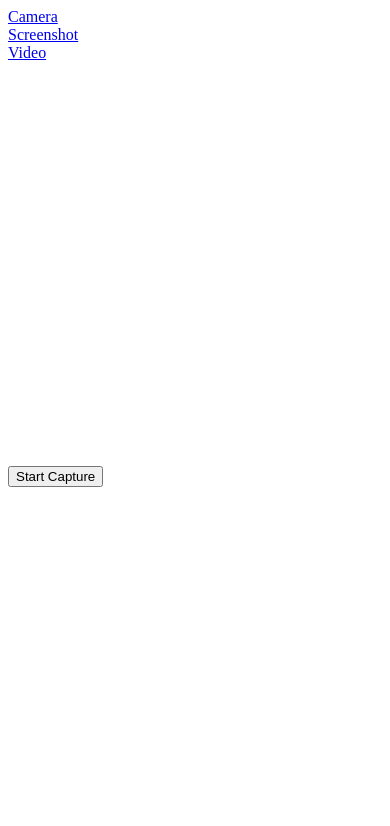
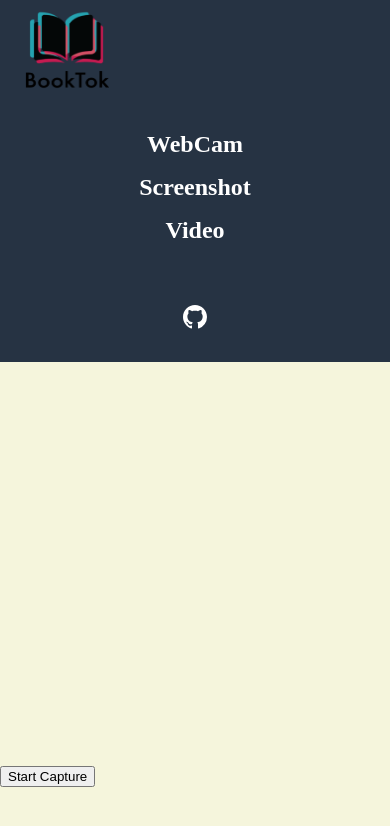
Before and after one commit to fiorelaem/BookTok_Tech_Share, a Next.js app in the folder techshare/: page /video in a window 390 px wide. Shown: the top 826 px of the page. Built offline with nearby package versions, Linux system fonts and the light colour scheme; no server answers.

Commit message:
style update

```diff
--- a/techshare/package.json
+++ b/techshare/package.json
@@ -12,6 +12,7 @@
     "next": "13.2.4",
     "react": "18.2.0",
     "react-dom": "18.2.0",
+    "react-icons": "^4.8.0",
     "react-webcam": "^7.0.1"
   }
 }
--- a/techshare/src/pages/_app.js
+++ b/techshare/src/pages/_app.js
@@ -1,13 +1,43 @@
-// import '@/styles/globals.css'
 import Link from 'next/link'
+import '@/styles/index.css'
+import { BsGithub } from 'react-icons/bs';
 
 export default function App({ Component, pageProps }) {
   return <>
-    <Link href="/camera">Camera</Link>
+    {/* <Link href="/camera">Camera</Link>
     <br></br>
     <Link href="/screenshot">Screenshot</Link>
     <br></br>
-    <Link href="/video">Video</Link>
+    <Link href="/video">Video</Link> */}
+
+    <header>
+      <nav className='navbar'>
+        <Link href="/">
+          <img src="/BookTokLogo.png" alt="BookTok" className='navbar__logo' />
+        </Link>
+
+        <ul className='navbar__menu'>
+          <li>
+            <Link href="/camera"> WebCam</Link>
+          </li>
+
+          <li>
+            <Link href="/screenshot"> Screenshot</Link>
+          </li>
+
+          <li>
+            <Link href="/video"> Video</Link>
+          </li>
+        </ul>
+
+        <ul className='navbar__icons'>
+          <li>
+            <a href="https://github.com/csci5117s23/ReactWebcamTechShare"><BsGithub /></a>
+          </li>
+        </ul>
+      </nav>
+    </header>
+
     <Component {...pageProps} />
   </>
 }
--- a/techshare/src/pages/index.js
+++ b/techshare/src/pages/index.js
@@ -1,8 +1,8 @@
-import Head from 'next/head'
-
+// import Head from 'next/head'
 // import Image from 'next/image'
 // import { Inter } from 'next/font/google'
 // import styles from '@/styles/Home.module.css'
+// import styles from '@styles/index.css';
 
 // const inter = Inter({ subsets: ['latin'] })
 
--- /dev/null
+++ b/techshare/src/styles/index.css
@@ -0,0 +1,105 @@
+body{
+  margin: 0;
+  width:100vw;
+  height:100vh;
+  font-weight: bold;
+  background-color: beige;
+}
+
+/* Link */
+a{
+  text-decoration: none;
+  color: white;
+}
+ .navbar {
+  font-size: x-large;
+  display : flex;
+  justify-content: space-around;
+  align-items: center;
+  background-color: #263343;
+  padding: 8px 12px;
+
+}
+.navbar__logo{
+  height: 85px;
+  width: 85px;
+}
+.navbar__menu {
+  display : flex;
+  list-style: none;
+  padding-left: 0;
+}
+.navbar__menu li{
+  padding: 8px 12px;
+  text-decoration:none;
+  color: white;
+}
+
+.navbar__menu li:hover{
+  background-color: #d49466;
+  border-radius: 4px;
+  transform: rotate(3deg) scale(1.1);
+
+}
+
+.navbar__icons{
+  display:flex;
+  list-style: none;
+  color:white;
+  height: 30px;
+  width: 30px;
+  padding-left: 0;
+}
+.navbar__icons li {
+  padding : 5px 12px;
+  text-align: center;
+}
+
+.Webcam{
+  padding-top: 50px;
+  display: flex;
+  justify-content: center;
+}
+.Captured{
+  padding-top: 50px;
+    display: flex;
+    justify-content: center;
+}
+
+@media screen and (max-width: 768px){
+  .navbar{
+    flex-direction: column;
+    align-items: flex-start;
+    padding: 8px 24px;
+  }
+  .navbar__menu{
+    flex-direction: column;
+    align-items: center;
+    width: 100%;
+  }
+  .navbar__menu li{
+    width:100%;
+    text-align: center;
+  }
+
+  .navbar__icons{
+    justify-content: center;
+    width: 100%;
+  }
+}
+
+
+
+/* body {
+  margin: 0;
+  font-family: -apple-system, BlinkMacSystemFont, 'Segoe UI', 'Roboto', 'Oxygen',
+    'Ubuntu', 'Cantarell', 'Fira Sans', 'Droid Sans', 'Helvetica Neue',
+    sans-serif;
+  -webkit-font-smoothing: antialiased;
+  -moz-osx-font-smoothing: grayscale;
+}
+
+code {
+  font-family: source-code-pro, Menlo, Monaco, Consolas, 'Courier New',
+    monospace;
+} */
```
Also changed, not shown: techshare/public/BookTokLogo.png (added), 1 other file (tests, documents, lock files or other folders).
